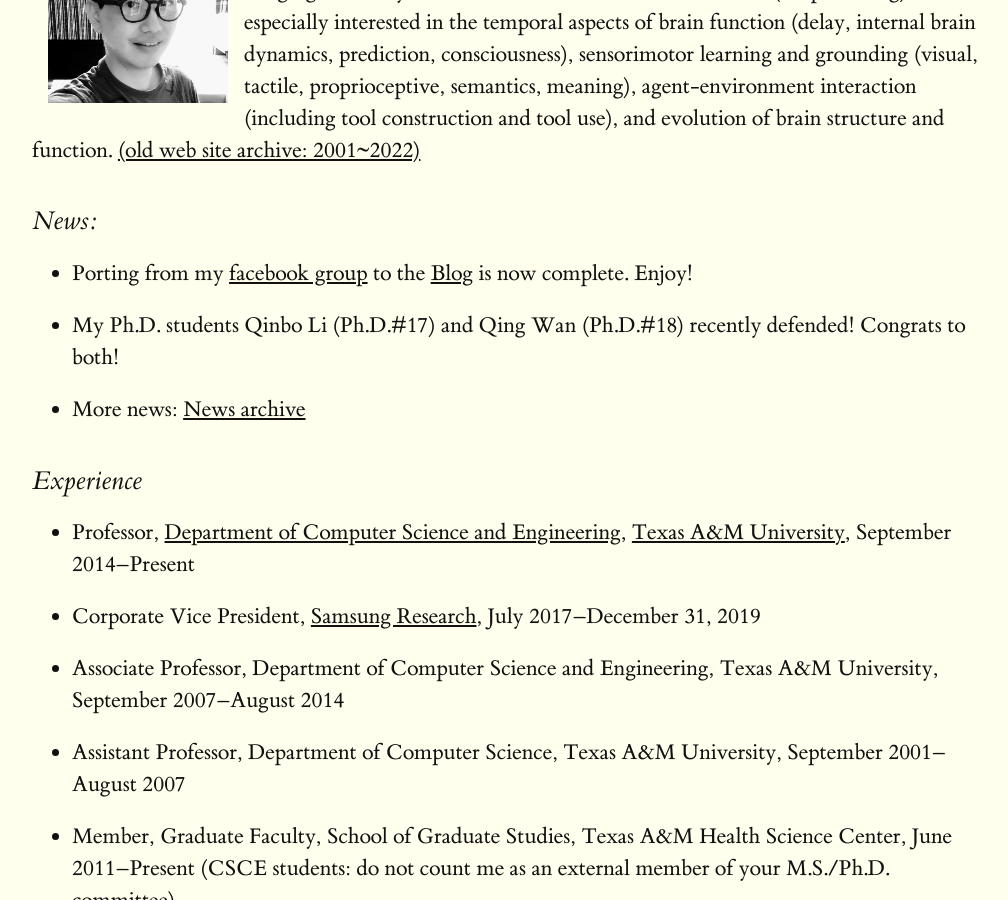
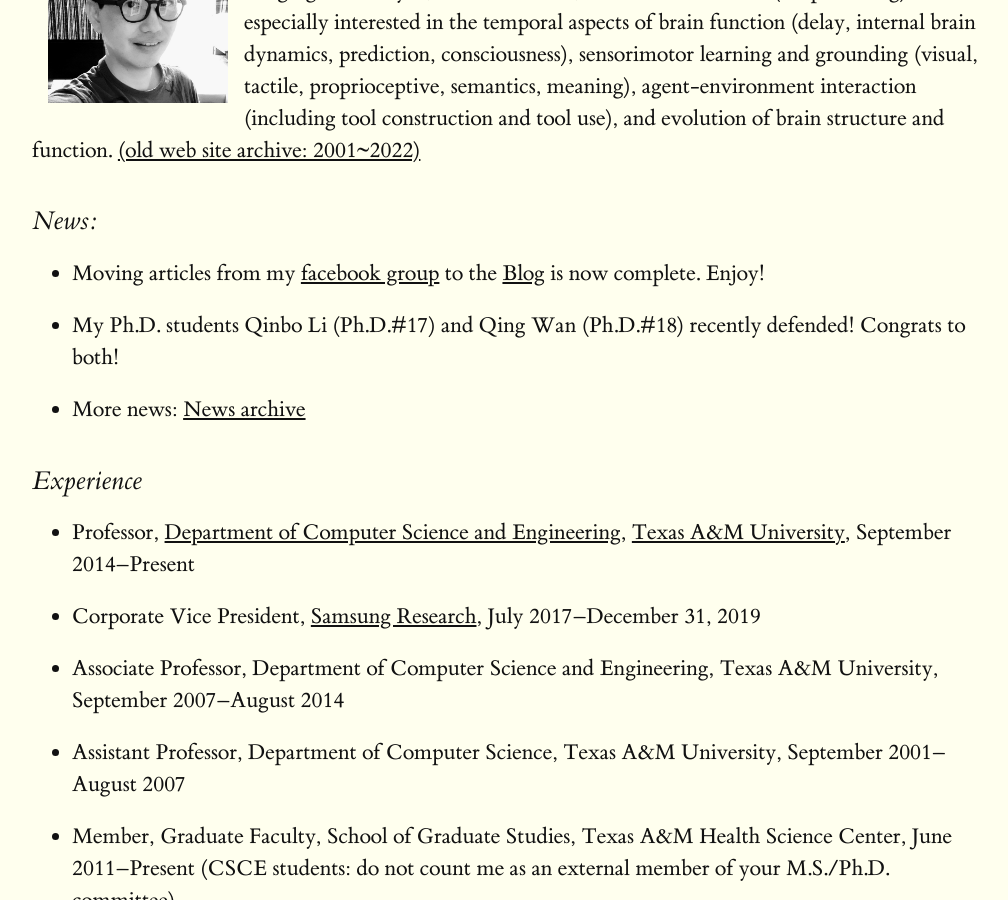
Before and after one commit to yschoe/yschoe.github.io, a Jekyll site: the page built from index.md, in a window 1280 px wide and 900 px high, scrolled down 446 px. Shown: the whole window, without its empty margins (128-1136 px from the left). Built offline with Jekyll 4.4.1, drawn with Linux system fonts in a browser that asks for light colours.

Commit message:
blog update completed

```diff
--- a/index.md
+++ b/index.md
@@ -12,7 +12,7 @@ Engineering at Texas A&amp;M University. My research is broadly in computational
 I am especially interested in the temporal aspects of brain function (delay, internal brain dynamics, prediction, consciousness), sensorimotor learning and grounding (visual, tactile, proprioceptive, semantics, meaning), agent-environment interaction (including tool construction and tool use), and evolution of brain structure and function. [(old web site archive: 2001~2022)](http://people.engr.tamu.edu/choe/index-old.html)
 
 ### News:
-* Porting from my [facebook group](https://www.facebook.com/groups/choelab) to the [Blog](/blog/) is now complete. Enjoy!
+* Moving articles from my [facebook group](https://www.facebook.com/groups/choelab) to the [Blog](/blog/) is now complete. Enjoy!
 * My Ph.D. students Qinbo Li (Ph.D.#17) and Qing Wan (Ph.D.#18) recently defended! Congrats to both!
 * More news: [News archive](/news/)
 
```
